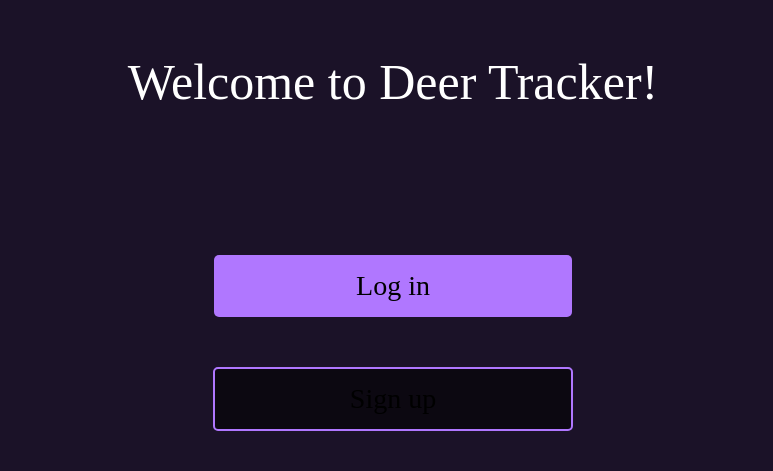
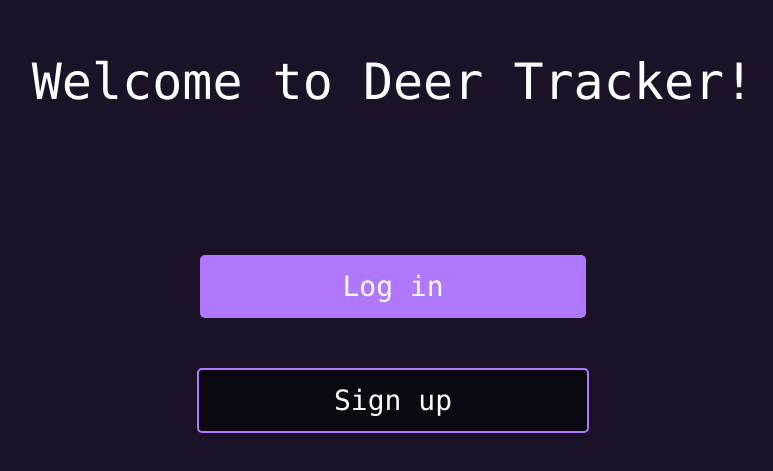
Before and after one commit to malabudi/deer-tracker-fe, a Next.js app: page / in a window 1280 px wide. Shown: the part 191-662 px from the top of the page, without its empty margins (247-1020 px from the left). Built offline with nearby package versions, Linux system fonts and the light colour scheme.

Commit message:
updated more css

```diff
--- a/src/app/globals.css
+++ b/src/app/globals.css
@@ -19,7 +19,8 @@
   box-sizing: border-box;
   padding: 0;
   margin: 0;
-  font-family: --font-mono;
+  font-family: var(--font-mono);
+  color: #ffffff;
 }
 
 html,
@@ -29,8 +30,8 @@ body {
 }
 
 body {
-  color: --foreground-color;
-  background: --background-color;
+  color: var(--foreground-color);
+  background: var(--background-color);
 
   margin: 0;
   padding: 0;
@@ -50,7 +51,7 @@ a {
 
 button {
   font-size: 28px;
-  font-family: --font-mono;
+  font-family: var(--font-mono);
 }
 .not-found-container {
   display: flex;
--- a/src/components/Inactive-Button/page.module.css
+++ b/src/components/Inactive-Button/page.module.css
@@ -8,5 +8,5 @@
   transition: background-color 0.3s ease;
 }
 .signUpBtn:hover {
-  background-color: #b077ff;
+  background-color: #1a1a1a;
 }
```
